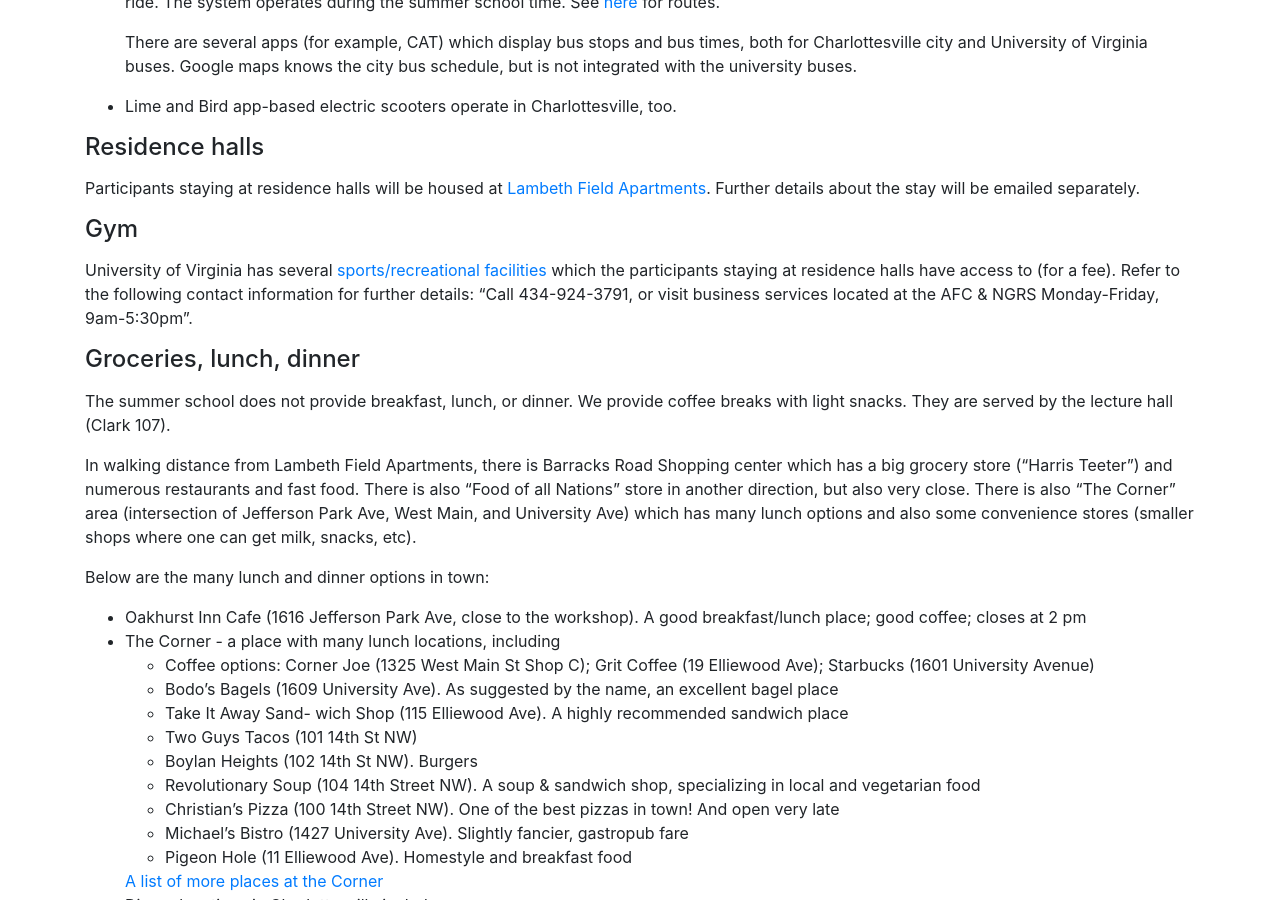
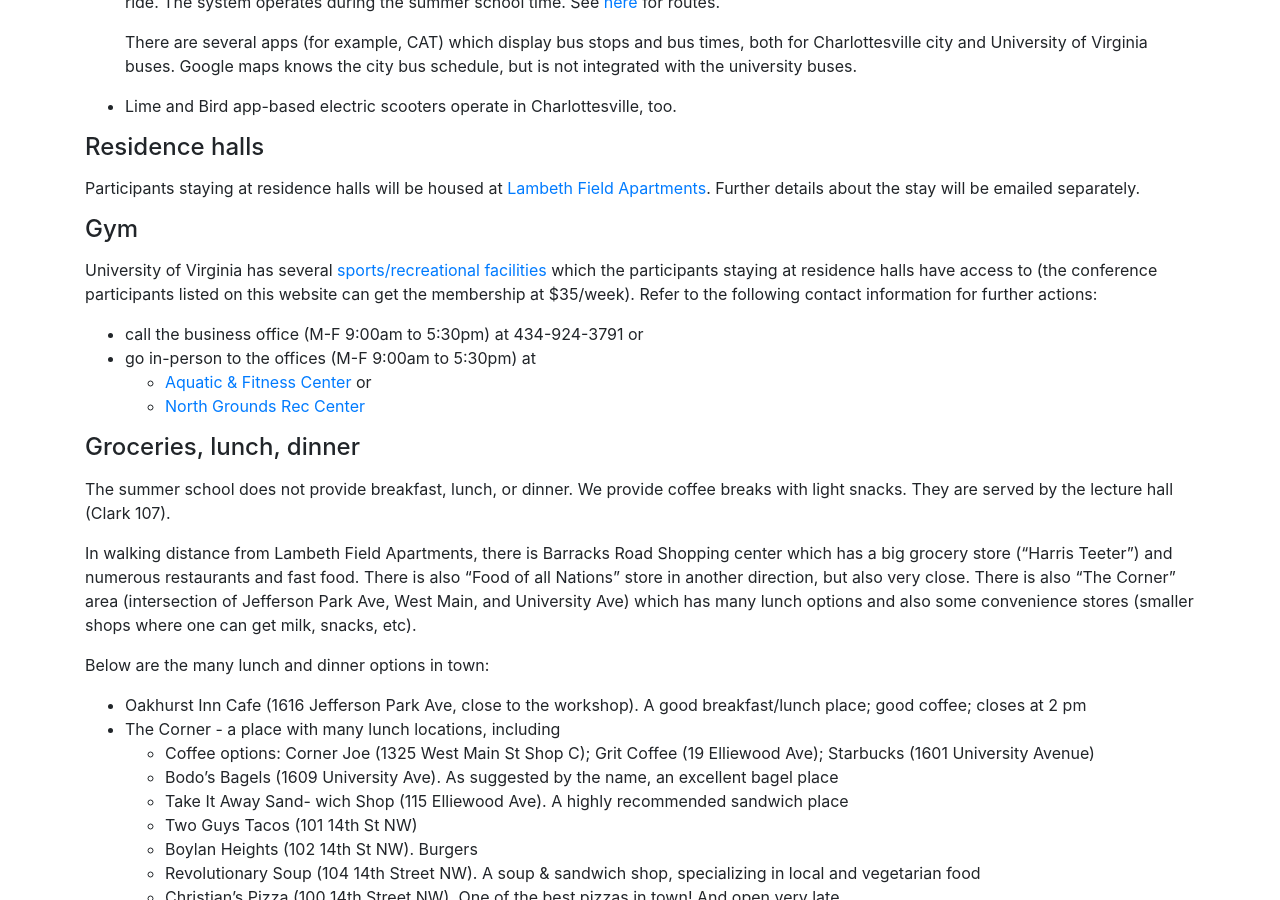
Before and after one commit to int-prob/int-prob-code, a Jekyll site: the page built from vipss2019/travel_local.md, in a window 1280 px wide and 900 px high, scrolled down 1526 px. Built offline with Jekyll 4.4.1, drawn with Linux system fonts in a browser that asks for light colours; nearby versions of some CDN libraries.

Commit message:
update travel_local.md at Thu May 23 20:06:09 EDT 2019

```diff
--- a/vipss2019/travel_local.md
+++ b/vipss2019/travel_local.md
@@ -74,7 +74,12 @@
 
 <h3 class="mb-3">Gym</h3>
 
-University of Virginia has several [sports/recreational facilities](https://recsports.virginia.edu) which the participants staying at residence halls have access to (for a fee). Refer to the following contact information for further details: "Call 434-924-3791, or visit business services located at the AFC & NGRS Monday-Friday, 9am-5:30pm".
+University of Virginia has several [sports/recreational facilities](https://recsports.virginia.edu) which the participants staying at residence halls have access to (the conference participants listed on this website can get the membership at $35/week). Refer to the following contact information for further actions:
+- call the business office (M-F 9:00am to 5:30pm) at 434-924-3791  or
+- go in-person to the offices (M-F 9:00am to 5:30pm) at
+	- [Aquatic & Fitness Center](https://recsports.virginia.edu/afc) or
+	- [North Grounds Rec Center](https://recsports.virginia.edu/ngrc)
+
 
 <h3 class="mb-3">Groceries, lunch, dinner</h3>
 
```
